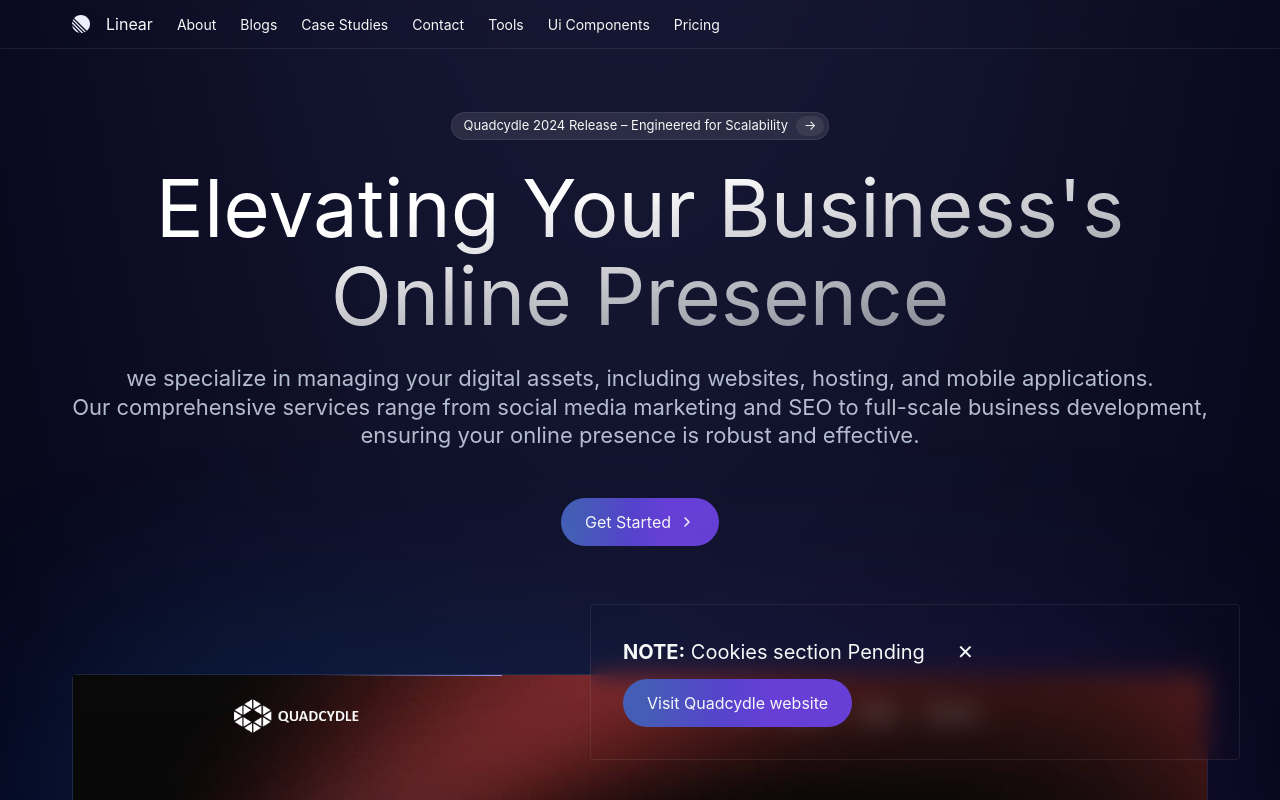
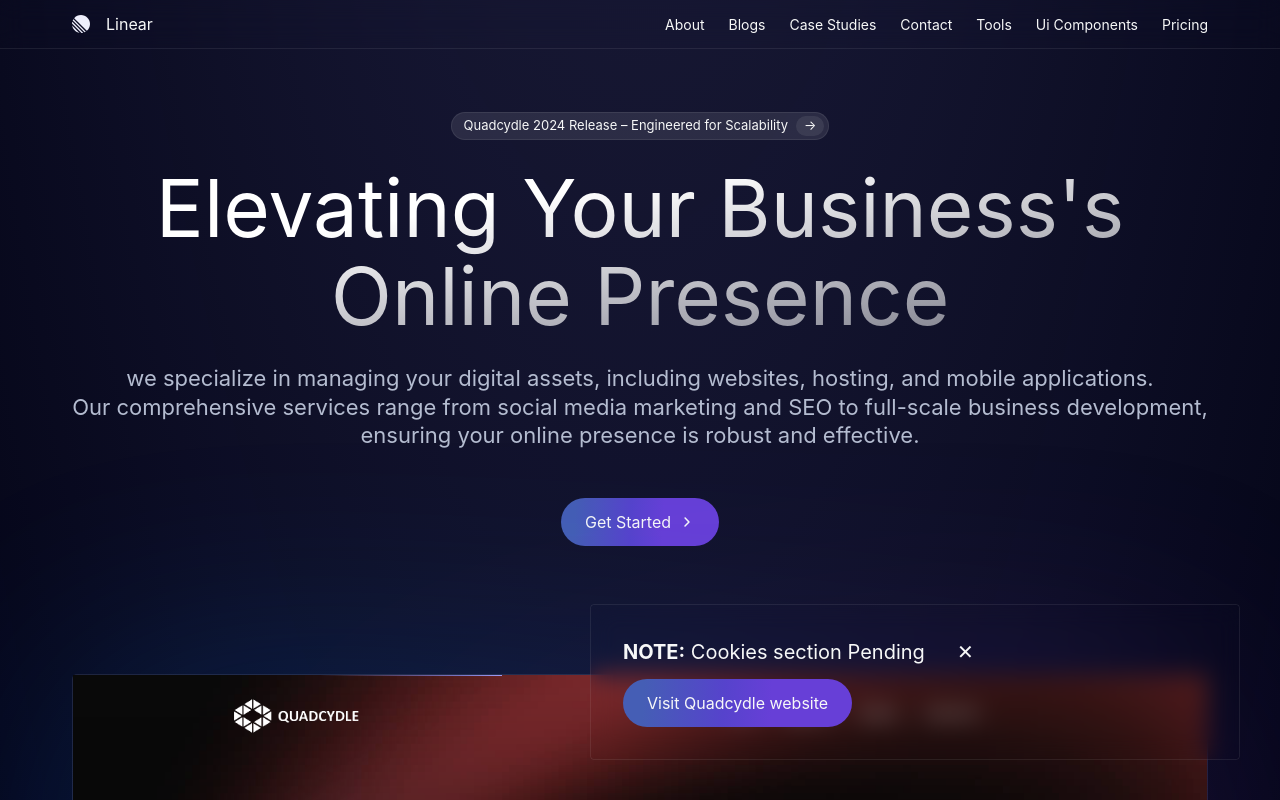
Before and after one commit to Quadcydle/quadcydle.com, a Next.js app: page / in a window 1280 px wide. Shown: the top 800 px of the page. Built offline with nearby package versions, Linux system fonts and the light colour scheme.

Commit message:
fix: Header alignment

```diff
--- a/components/header.tsx
+++ b/components/header.tsx
@@ -30,7 +30,7 @@
 
   return (
     <header className="fixed top-0 left-0 z-10 w-full border-b border-transparent-white backdrop-blur-[12px]">
-      <Container className="flex h-navigation-height">
+      <Container className="flex justify-between h-navigation-height">
         <Link className="flex items-center text-md" href="/">
           <Logo className="mr-4 h-[1.8rem] w-[1.8rem]" /> Linear
         </Link>
```
